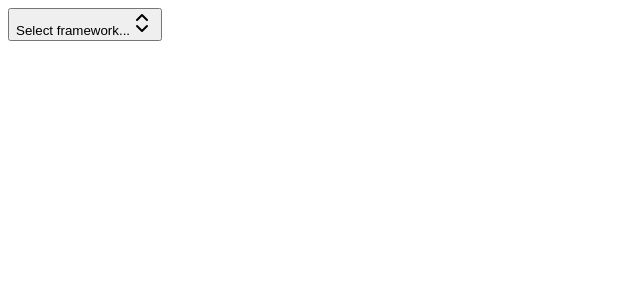
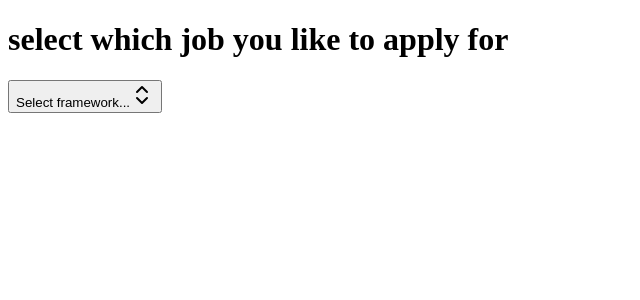
Before and after one commit to zaktech96/job-boards, a Next.js app: page /DropDown in a window 1280 px wide. Shown: the top 300 px of the page, without its empty margins (0-640 px from the left). Built offline with nearby package versions, Linux system fonts and the light colour scheme.

Commit message:
button rename updating

```diff
--- a/src/app/DropDown/page.tsx
+++ b/src/app/DropDown/page.tsx
@@ -47,7 +47,10 @@
   const [value, setValue] = React.useState("")
 
     return (
-           <main className="flex flex-col items-center justify-center min-h-screen p-24">
+        <main className="flex flex-col items-center justify-center min-h-screen p-24">
+            <h1  className="text-3xl font-bold mb-4">
+                select which job you like to apply for
+            </h1>
     <Popover open={open} onOpenChange={setOpen}>
       <PopoverTrigger asChild>
         <Button
```
